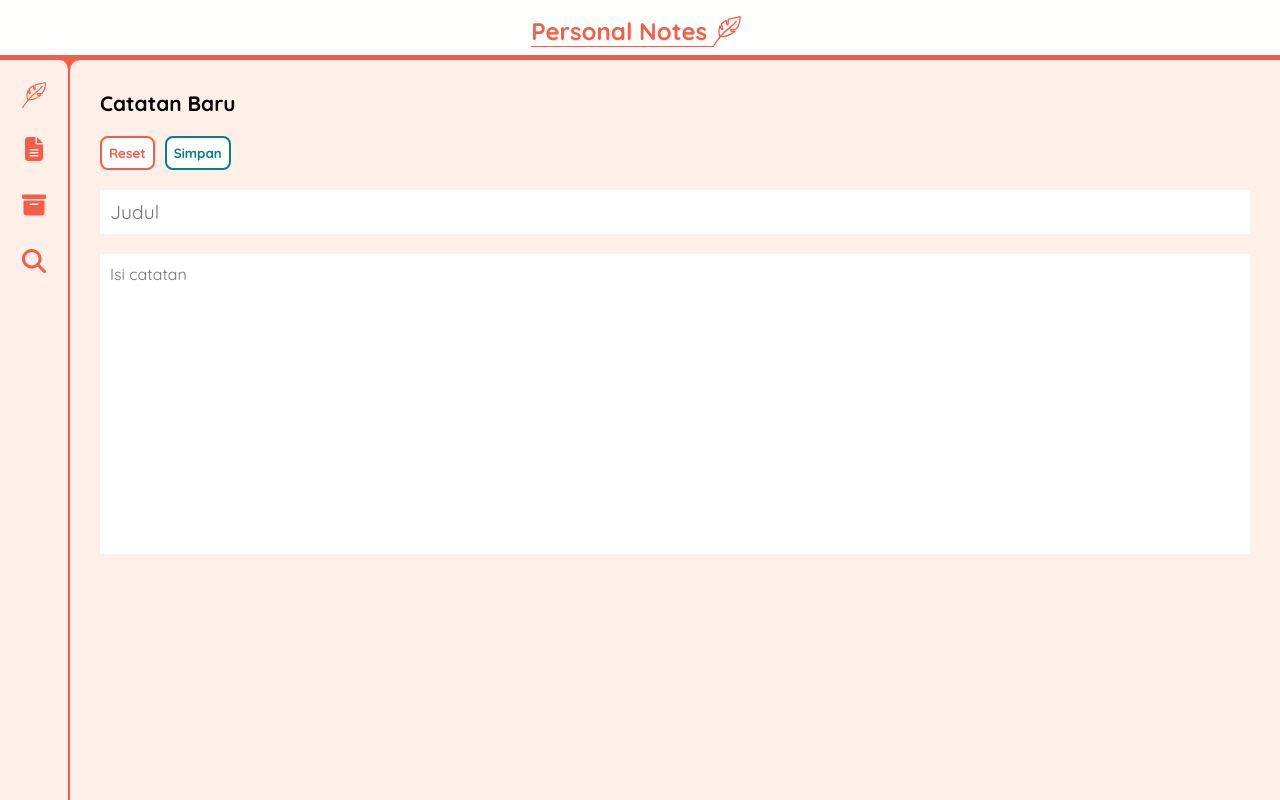
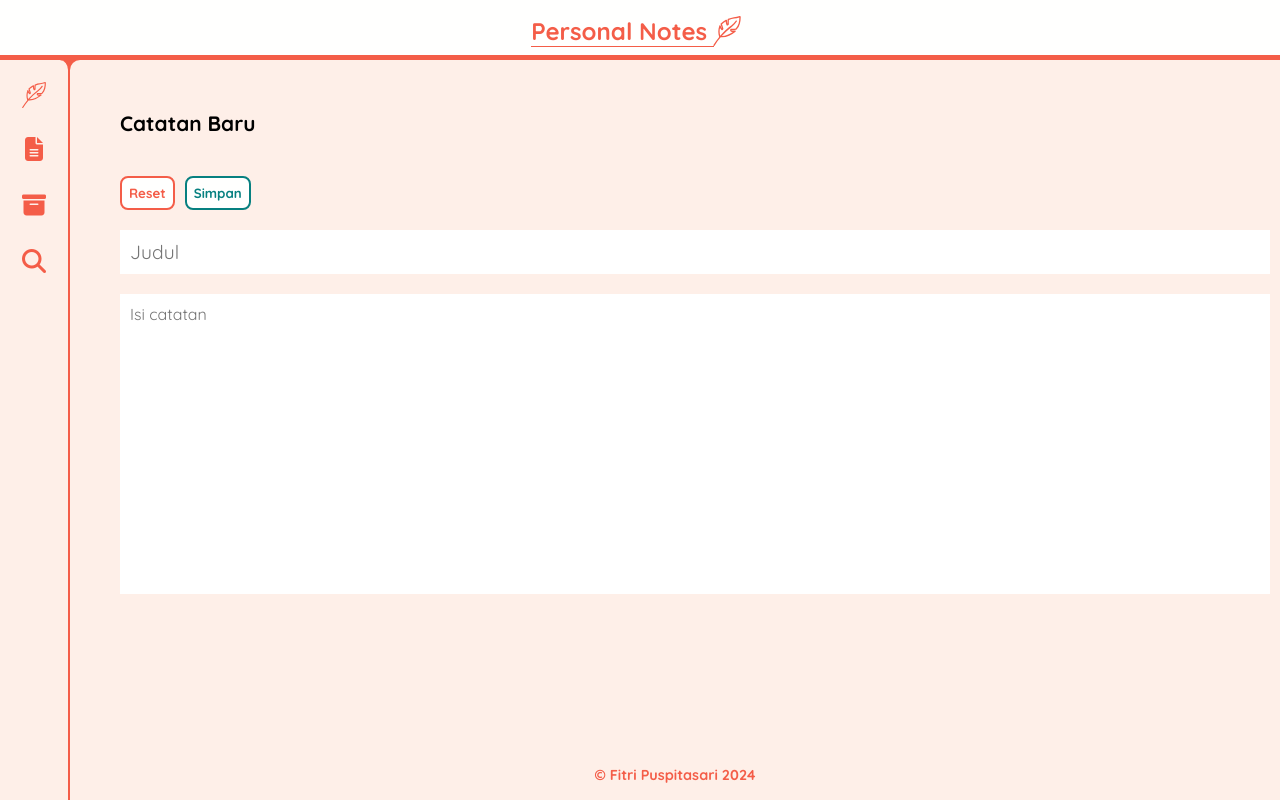
Before and after one commit to fitri-puspitasari/learn-frontend, a React (Vite) app in the folder 3-Personal_Notes_App/: page / in a window 1280 px wide. Built offline with nearby package versions, Linux system fonts and the light colour scheme.

Commit message:
3) Merevisi struktur folder component dan menambahkan footer

```diff
--- a/3-Personal_Notes_App/src/components/NotesArchiveArea.jsx
+++ b/3-Personal_Notes_App/src/components/NotesContent/NotesArchiveArea.jsx
@@ -1,6 +1,6 @@
 import React from "react";
 
-class NotesSearchArea extends React.Component {
+class NotesArchiveArea extends React.Component {
     constructor(props) {
         super(props);
 
@@ -10,4 +10,4 @@ class NotesSearchArea extends React.Component {
     }
 }
 
-export default NotesWritingArea;
+export default NotesArchiveArea;
--- a/3-Personal_Notes_App/src/components/NotesContent.jsx
+++ b/3-Personal_Notes_App/src/components/NotesContent/NotesContent.jsx
@@ -1,5 +1,6 @@
 import React from "react";
 import NotesWritingArea from "./NotesWritingArea";
+import NotesListArea from "./NotesListArea";
 
 class NotesContent extends React.Component {
     constructor(props) {
@@ -10,8 +11,8 @@ class NotesContent extends React.Component {
         return (
             <div className="note-app__content">
                 <NotesWritingArea />
-                {/* <NotesListArea />
-                <NotesArchiveArea />
+                <NotesListArea />
+                {/* <NotesArchiveArea />
                 <NotesSearchArea /> */}
             </div>
         )
--- a/3-Personal_Notes_App/src/components/NotesListArea.jsx
+++ b/3-Personal_Notes_App/src/components/NotesContent/NotesListArea.jsx
@@ -1,6 +1,6 @@
 import React from "react";
 
-class NotesSearchArea extends React.Component {
+class NotesListArea extends React.Component {
     constructor(props) {
         super(props);
 
@@ -10,4 +10,4 @@ class NotesSearchArea extends React.Component {
     }
 }
 
-export default NotesWritingArea;
+export default NotesListArea;
--- a/3-Personal_Notes_App/src/components/NotesWritingArea.jsx
+++ b/3-Personal_Notes_App/src/components/NotesContent/NotesWritingArea.jsx
@@ -14,7 +14,6 @@ class NotesWritingArea extends React.Component {
                         <input type="text" name="title" placeholder="Judul" maxLength={50} required/>
                     </div>
                     <div className="note-input__content">
-                        {/* <input type="text" name="content" placeholder="Isi catatan"/> */}
                         <textarea name="content" placeholder="Isi catatan" required></textarea>
                     </div>
                     <div className="note-input__buttons">
--- a/3-Personal_Notes_App/src/components/NotesMenuButton.jsx
+++ b/3-Personal_Notes_App/src/components/NotesMenu/NotesMenuButton.jsx
@@ -1,5 +1,5 @@
 import React from "react";
-import FeatherIcon from "./icon/FeatherIcon";
+import FeatherIcon from "../icon/FeatherIcon";
 
 // class NotesMenuButton extends React.Component {
 //     constructor(props) {
--- a/3-Personal_Notes_App/src/components/PersonalNotes.jsx
+++ b/3-Personal_Notes_App/src/components/PersonalNotes.jsx
@@ -1,7 +1,7 @@
 import React from "react";
-import NotesMenu from "./NotesMenu";
 import FeatherIcon from "./icon/FeatherIcon";
-import NotesContent from "./NotesContent";
+import NotesMenu from "./NotesMenu/NotesMenu";
+import NotesContent from "./NotesContent/NotesContent";
 
 class PersonalNotes extends React.Component {
     constructor(props) {
@@ -21,6 +21,9 @@ class PersonalNotes extends React.Component {
                     <NotesMenu />
                     <NotesContent />
                 </main>
+                <footer className="note-app__footer">
+                    <p>&#169; <a href="https://github.com/fitri-puspitasari">Fitri Puspitasari</a> 2024</p>
+                </footer>
             </div>
         )
     }
--- a/3-Personal_Notes_App/src/styles/style.css
+++ b/3-Personal_Notes_App/src/styles/style.css
@@ -19,20 +19,19 @@
     /* text color */
     --light-color-text: var(--white);
     --dark-color-text: var(--black);
-    --text-color-heading: var(--orange);
+    --text-color-heading-footer: var(--orange);
     /* bg color */
     --bg-color-body: var(--orange);
     --bg-color-heading: var(--white);
     --bg-color-menu: var(--white-orange-2);
     --bg-color-content: var(--white-orange-2);
     --bg-color-focus-input: var(--white-orange-1);
-    /* --bg-color-heading: var(--white-orange-2);
-    --bg-color-menu: var(--white-orange-2);
-    --bg-color-content: var(--white); */
+    --bg-color-footer: var(--white-orange-2);
     /* button color */
     --color-menu-button: var(--orange);
     --color-hover-menu-button: var(--light-green-3);
     --color-active-menu-button: var(--green);
+
     /* ====size==== */
     --height-heading: 60px;
     --width-menu: 70px;
@@ -87,18 +86,18 @@ body {
 }
 
 .note-app__header h2 {
-    color: var(--text-color-heading);
+    color: var(--text-color-heading-footer);
     /* text-decoration: underline; */
 }
 
 .note-app__header h2 span {
     margin-right: 5px;
-    border-bottom: 1px solid var(--text-color-heading);
+    border-bottom: 1px solid var(--text-color-heading-footer);
 
 }
 
 .note-app__header h2 .icon-componenet {
-    fill: var(--text-color-heading);
+    fill: var(--text-color-heading-footer);
     /* width: 26px; */
     position: relative;
     right: 7px;
@@ -115,7 +114,7 @@ body {
     height: calc(100vh - var(--height-heading));
     top: var(--height-heading);
     padding: 20px;
-    border-right: 2px solid var(--text-color-heading);
+    border-right: 2px solid var(--text-color-heading-footer);
     border-top-right-radius: 10px;
     display: flex;
     flex-direction: column;
@@ -200,13 +199,15 @@ body {
 }
 
 .note-app__content > * {
-    padding: 30px;
+    padding: 50px;
 }
 
 .note-app__content h3 {
     font-size: 1.3rem;
-    margin-bottom: 20px;
+    margin-bottom: 40px;
 }
+
+/* ================ note-app__content writing-area ================ */
 
 .note-input  {
     display: flex;
@@ -267,6 +268,36 @@ body {
 
 
 
+
+
+
+
+
+/* ================ note-app__footer ================ */
+
+.note-app__footer {
+    position: fixed;
+    bottom: 0;
+    right: 0;
+    background-color: var(--bg-color-footer);
+    height: 50px;
+    width: calc(100vw - var(--width-menu));
+    color: var(--text-color-heading-footer);
+    font-size: 0.9rem;
+    text-align: center;
+    font-weight: bold;
+    line-height: 50px;
+}
+
+.note-app__footer a {
+    color: var(--text-color-heading-footer);
+    text-decoration: none;
+}
+
+
+
+
+
 /*
 z-index
 .note-app__header : 50
```
Also changed, not shown: 3-Personal_Notes_App/src/components/NotesContent/NotesSearchArea.jsx (renamed from 3-Personal_Notes_App/src/components/NotesSearchArea.jsx), 3-Personal_Notes_App/src/components/NotesMenu/NotesMenu.jsx (renamed from 3-Personal_Notes_App/src/components/NotesMenu.jsx).
